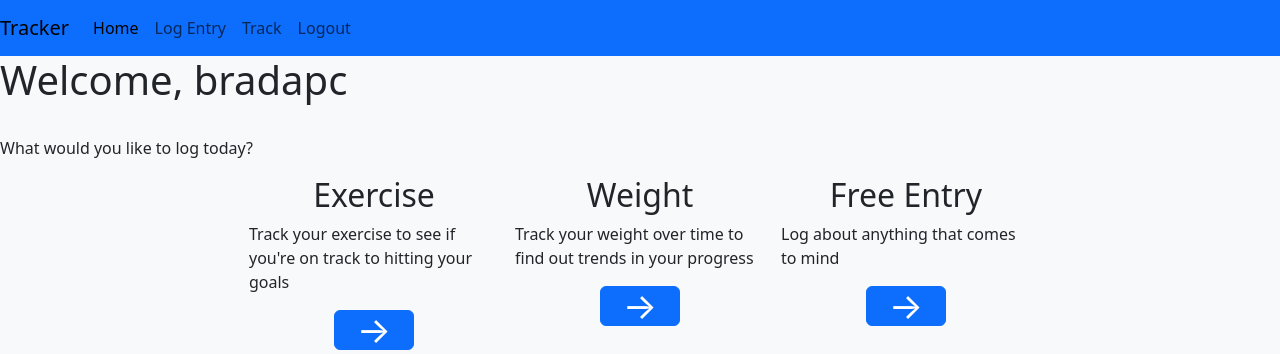
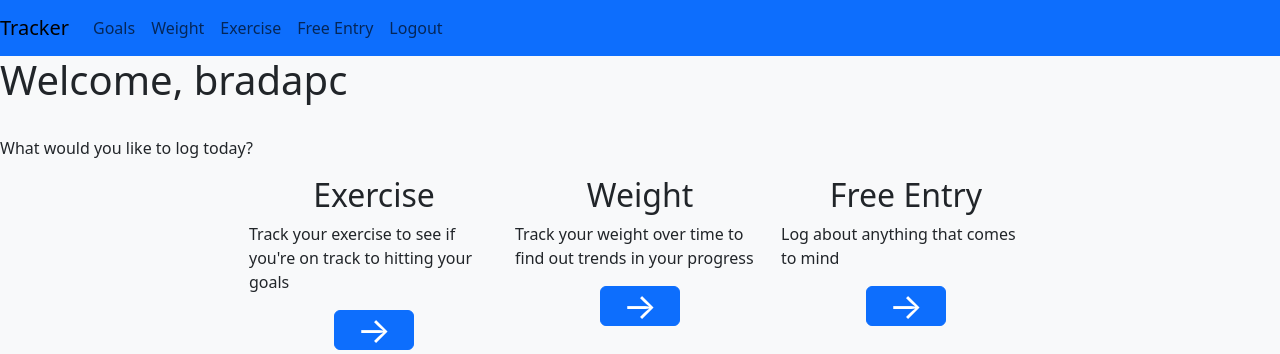
Before and after one commit to bradapc/tracker, a Flask app: page / in a window 1280 px wide. Shown: the top 354 px of the page. Run offline with Flask 3, Linux system fonts and the light colour scheme; a user stored in the database is signed in.

Commit message:
Updated navbar links.

```diff
--- a/templates/layout.html
+++ b/templates/layout.html
@@ -12,15 +12,16 @@
     </head>
     <body class="bg-light">
         <nav class="navbar navbar-expand-lg navbar-light bg-primary">
-            <a class="navbar-brand" href="#">Tracker</a>
+            <a class="navbar-brand" href="/">Tracker</a>
             <button class="navbar-toggler" type="button" data-toggle="collapse" data-target="#navbarNavAltMarkup" aria-controls="navbarNavAltMarkup" aria-expanded="false" aria-label="Toggle navigation">
               <span class="navbar-toggler-icon"></span>
             </button>
             <div class="collapse navbar-collapse" id="navbarNavAltMarkup">
               <div class="navbar-nav">
-                <a class="nav-item nav-link active" href="#">Home</a>
-                <a class="nav-item nav-link" href="#">Log Entry</a>
-                <a class="nav-item nav-link" href="#">Track</a>
+                <a class="nav-item nav-link" href="/goals">Goals</a>
+                <a class="nav-item nav-link" href="/weight">Weight</a>
+                <a class="nav-item nav-link" href="/exercise">Exercise</a>
+                <a class="nav-item nav-link" href="#">Free Entry</a>
                 {% if  "user" in session %}
                 <a class="nav-item nav-link" href="/logout">Logout</a>
                 {% else %}
```
Also changed, not shown: tracker.db.
